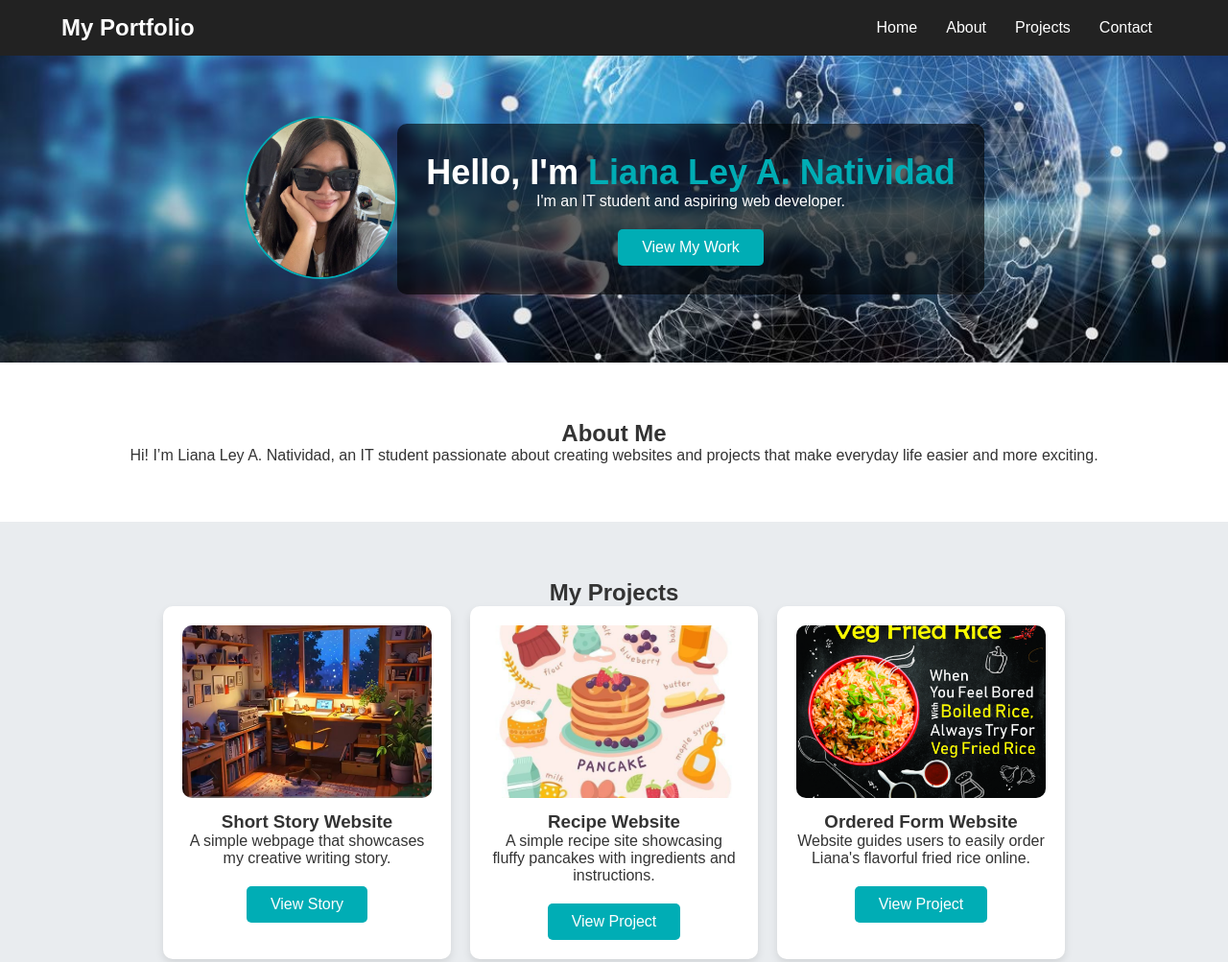
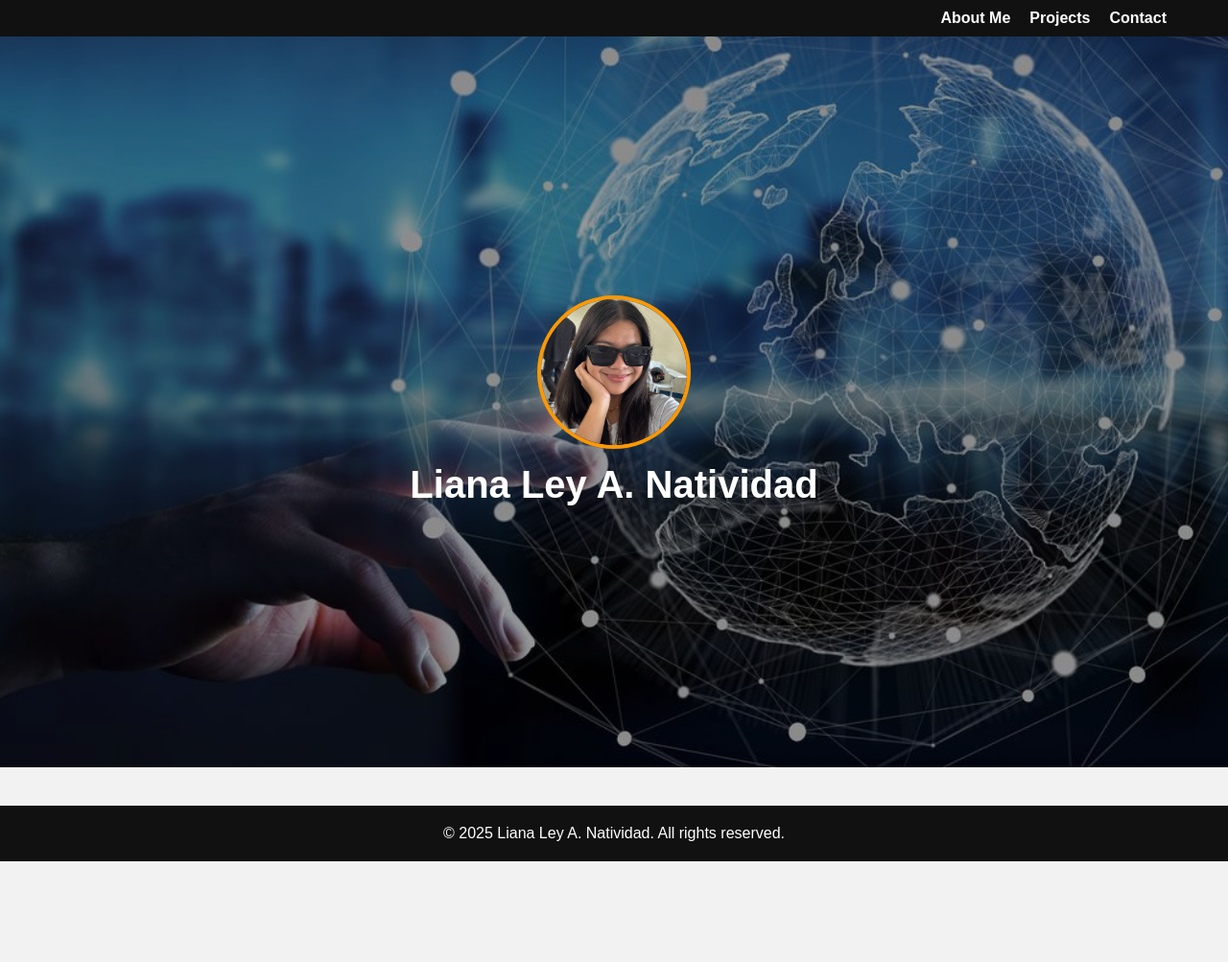
Before and after one commit to lianaleynatividad-gif/liananatividad, a plain HTML site: page Owen/Index.html in a window 1280 px wide. Shown: the top 1003 px of the page at 96% size. After the commit the page ends 898 px from the top, so only its background shows below. Drawn offline with Linux system fonts and the light colour scheme.

Commit message:
Update Index.html

```diff
--- a/Owen/Index.html
+++ b/Owen/Index.html
@@ -4,101 +4,177 @@
 <meta charset="UTF-8">
 <meta name="viewport" content="width=device-width, initial-scale=1.0">
 <title>My Portfolio</title>
-    <link rel="stylesheet" href="style.css">
+<style>
+    * { margin:0; padding:0; box-sizing:border-box; font-family: 'Poppins', sans-serif;}
+    body { background: #f2f2f2; }
+
+    /* NAVBAR */
+    header { position: fixed; top:0; width:100%; background:#111; padding:10px 0; z-index:1000; }
+    .navbar { width:90%; margin:auto; display:flex; justify-content:flex-end; gap:20px; }
+    .navbar a { color:#fff; text-decoration:none; font-weight:bold; transition:0.3s; }
+    .navbar a:hover { color:#ff9800; }
+
+    /* LANDING */
+    #landing {
+        display: flex;
+        flex-direction: column;
+        align-items: center;
+        justify-content: center;
+        height:100vh;
+        text-align:center;
+        background-image: url('background.jpg');
+        background-size: cover;
+        background-position: center;
+        background-repeat: no-repeat;
+        color: #fff;
+        animation: fadeIn 1s ease;
+        padding-top:50px;
+        position: relative;
+    }
+    #landing::before {
+        content:"";
+        position:absolute;
+        top:0; left:0; width:100%; height:100%;
+        background: rgba(0,0,0,0.4);
+        z-index:1;
+    }
+    #landing img, #landing h1 {
+        position: relative;
+        z-index:2;
+    }
+
+    #landing img { width:160px; height:160px; border-radius:50%; border:4px solid #ff9800; object-fit:cover; animation: popIn 1s ease;}
+    #landing h1 { font-size:2.5rem; margin:15px 0; animation: fadeIn 1s ease; }
+
+    @keyframes fadeIn { from { opacity:0; transform: translateY(20px); } to { opacity:1; transform:translateY(0); } }
+    @keyframes popIn { from { transform: scale(0.5); opacity:0; } to { transform:scale(1); opacity:1; } }
+
+    /* SECTIONS */
+    section {
+        display:none;
+        padding:80px 20px 50px;
+        width:90%;
+        margin:auto;
+        animation: slideUp 0.7s ease;
+        border-radius: 12px;
+        color: #fff;
+        text-align: center;
+    }
+    section.active { display:block; }
+
+    @keyframes slideUp { from {opacity:0; transform:translateY(30px);} to {opacity:1; transform:translateY(0);} }
+
+    /* Backgrounds for sections */
+    #about {
+        background: linear-gradient(rgba(0,0,0,0.5), rgba(0,0,0,0.5)), url('ee.jpg') center/cover no-repeat;
+    }
+    #projects {
+        background: linear-gradient(rgba(0,0,0,0.5), rgba(0,0,0,0.5)), url('ee.jpg') center/cover no-repeat;
+    }
+    #contact {
+        background: linear-gradient(rgba(0,0,0,0.5), rgba(0,0,0,0.5)), url('ee.jpg') center/cover no-repeat;
+    }
+
+    /* PROJECT CARDS */
+    .project-list { display:grid; grid-template-columns:repeat(auto-fit,minmax(250px,1fr)); gap:25px; margin-top:30px;}
+    .project-card { background:rgba(255,255,255,0.9); padding:20px; border-radius:12px; box-shadow:0 4px 15px rgba(0,0,0,0.1); transition:0.3s; color:#111; }
+    .project-card:hover { transform:translateY(-8px); box-shadow:0 6px 20px rgba(0,0,0,0.2);}
+    .project-card img { width:100%; height:160px; object-fit:cover; border-radius:10px; }
+
+    footer { text-align:center; padding:20px; background:#111; color:#fff; margin-top:40px; }
+
+    .back { margin-top:20px; padding:10px 20px; background:black; color:white; border:none; cursor:pointer; border-radius:5px;}
+
+    a.btn { display:inline-block; margin-top:10px; padding:8px 15px; background:#ff9800; color:#fff; border-radius:5px; text-decoration:none; transition:0.3s; }
+    a.btn:hover { background:#e68900; }
+</style>
 </head>
 <body>
-    <!-- NAVBAR -->
+
 <header>
     <nav class="navbar">
-            <h1 class="logo">My Portfolio</h1>
-            <ul class="nav-links">
-                <li><a href="#home">Home</a></li>
-                <li><a href="#about">About</a></li>
-                <li><a href="#projects">Projects</a></li>
-                <li><a href="#contact">Contact</a></li>
-            </ul>
+        <a href="#" onclick="showSection('about')">About Me</a>
+        <a href="#" onclick="showSection('projects')">Projects</a>
+        <a href="#" onclick="showSection('contact')">Contact</a>
     </nav>
 </header>
 
-    <!-- HERO SECTION -->
-    <section id="home" class="hero">
-        <img src="Ley.jpg" alt="Profile Picture" class="profile-img">
-        <div class="hero-content">
-            <h2>Hello, I'm <span class="highlight">Liana Ley A. Natividad</span></h2>
-            <p>I'm an IT student and aspiring web developer.</p>
-            <a href="#projects" class="btn">View My Work</a>
+<div id="landing">
+    <img src="Ley.jpg" alt="Profile Picture">
+    <h1>Liana Ley A. Natividad</h1>
 </div>
+
+<section id="about">
+    <h2>About Me</h2>
+    <p>Hi! I’m Liana Ley A. Natividad, an IT student at Occidental Mindoro State College, SJ Campus, and I live in Magsaysay, Occidental Mindoro. I love exploring creative hobbies like playing instruments, singing, dancing, and cooking. In my free time, I enjoy reading Wattpad stories, discovering new things, and connecting with people. I’d describe myself as friendly, curious, and determined, always eager to learn and grow. Music is a big part of my life—Enhypen is my favorite boy group, and I know all their songs, but I also enjoy listening to uplifting Christian music. When I’m alone, I find peace in my room while enjoying my favorite foods; it’s my little sanctuary. I live by the belief that "If others can do it, I can too," and I know that with determination, effort, and courage, I can achieve anything I set my mind to.</p>
+    <button class="back" onclick="goBack()">Back</button>
 </section>
 
-    <!-- ABOUT SECTION -->
-    <section id="about" class="about">
-        <h2>About Me</h2>
-        <p>
-            Hi! I’m Liana Ley A. Natividad, an IT student passionate about creating websites and projects that make everyday life easier and more exciting.
-        </p>
-    </section>
-
-    <!-- PROJECTS SECTION -->
-    <section id="projects" class="projects">
+<section id="projects">
     <h2>My Projects</h2>
-
     <div class="project-list">
-
-            <!-- STORY PROJECT -->
         <div class="project-card">
             <img src="gg.jpg" alt="Story Project">
             <h3>Short Story Website</h3>
-                <p>A simple webpage that showcases my creative writing story.</p>
+            <p>A simple webpage showcasing my creative writing story.</p>
             <a href="Story.html" class="btn" target="_blank">View Story</a>
         </div>
-
-            <!-- RECIPE PROJECT -->
         <div class="project-card">
             <img src="vv.jpg" alt="Recipe Project">
             <h3>Recipe Website</h3>
-                <p>A simple recipe site showcasing fluffy pancakes with ingredients and instructions.</p>
+            <p>Fluffy pancakes with ingredients and instructions.</p>
             <a href="Recipe.html" class="btn">View Project</a>
         </div>
-
-            <!-- ORDERED FORM PROJECT -->
         <div class="project-card">
             <img src="ee.jpg" alt="Ordered Form Project">
             <h3>Ordered Form Website</h3>
-                <p>Website guides users to easily order Liana's flavorful fried rice online.</p>
+            <p>Order Liana's flavorful fried rice online.</p>
             <a href="Liana's Fried Rice.html" class="btn">View Project</a>
         </div>
-
-            <!-- FOURTH PROJECT -->
         <div class="project-card">
-                <img src="BI.avif" alt="CSS">
+            <img src="BI.avif" alt="Bicycle">
             <h3>Bicycle</h3>
-                <p>A simple design and promotion of a bicycle.</p>
+            <p>Simple design and promotion of a bicycle.</p>
             <a href="CSS.html" class="btn">View Project</a>
         </div>
-
-            <!-- BMI PROJECT (CENTERED) -->
         <div class="project-card">
             <img src="med.jpg" alt="BMI Project">
             <h3>BMI Website</h3>
             <p>A website that calculates and tracks users' Body Mass Index.</p>
             <a href="BMI.html" class="btn">View Project</a>
         </div>
-
     </div>
+    <button class="back" onclick="goBack()">Back</button>
 </section>
 
-    <!-- CONTACT SECTION -->
-    <section id="contact" class="contact">
+<section id="contact">
     <h2>Contact Me</h2>
-        <p>If you want to reach out, message me here:</p>
     <ul>
         <li>Email: <a href="mailto:lianaleynatividad@gmail.com">lianaleynatividad@gmail.com</a></li>
         <li>Facebook: <a href="https://facebook.com/" target="_blank">Liana Ley Natividad</a></li>
     </ul>
+    <button class="back" onclick="goBack()">Back</button>
 </section>
 
 <footer>
     <p>&copy; 2025 Liana Ley A. Natividad. All rights reserved.</p>
 </footer>
+
+<script>
+function showSection(id){
+    document.getElementById('landing').style.display='none';
+    document.getElementById('about').classList.remove('active');
+    document.getElementById('projects').classList.remove('active');
+    document.getElementById('contact').classList.remove('active');
+    document.getElementById(id).classList.add('active');
+}
+function goBack(){
+    document.getElementById('about').classList.remove('active');
+    document.getElementById('projects').classList.remove('active');
+    document.getElementById('contact').classList.remove('active');
+    document.getElementById('landing').style.display='flex';
+}
+</script>
+
 </body>
 </html>
```
Lines whose indentation alone changed are shown as unchanged.
